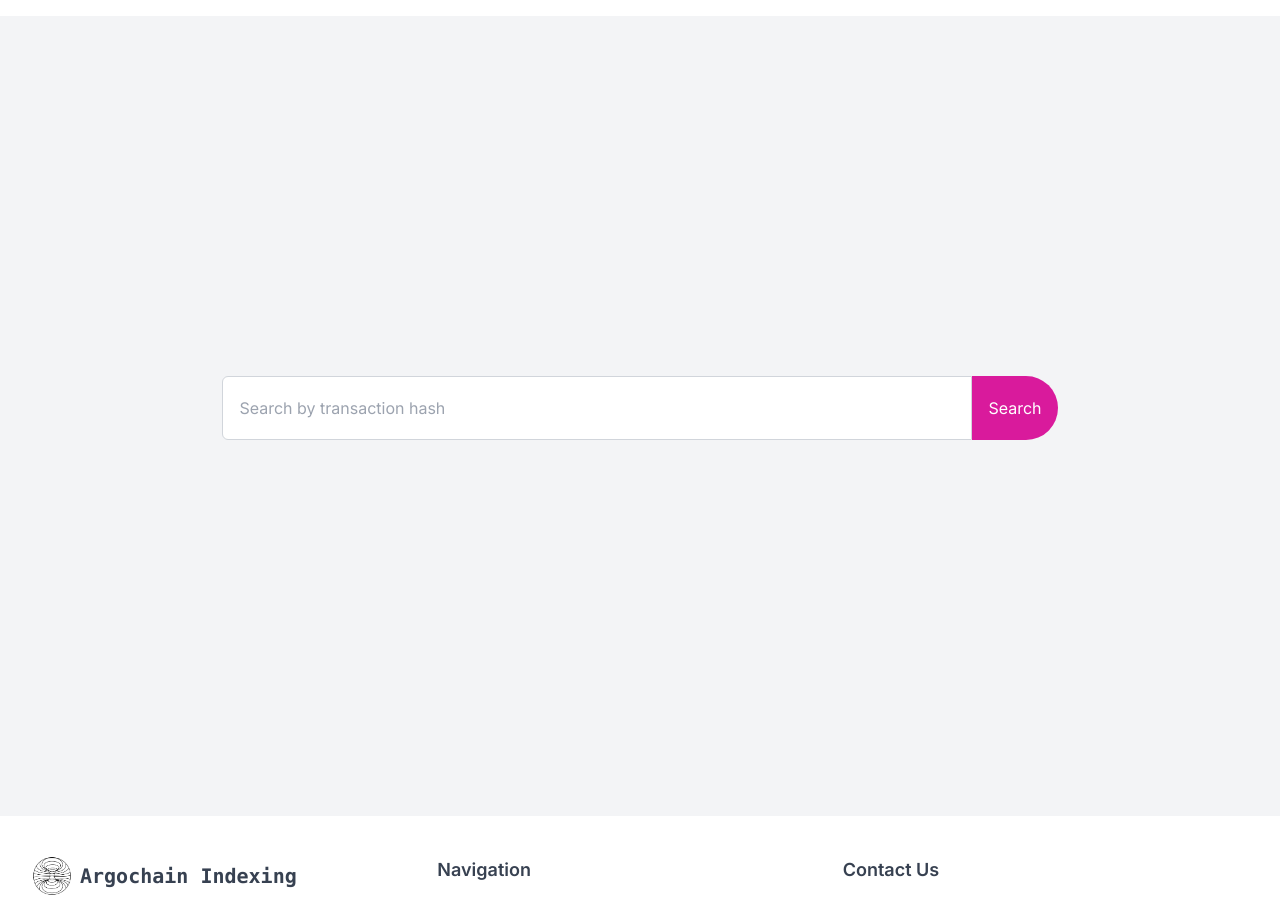
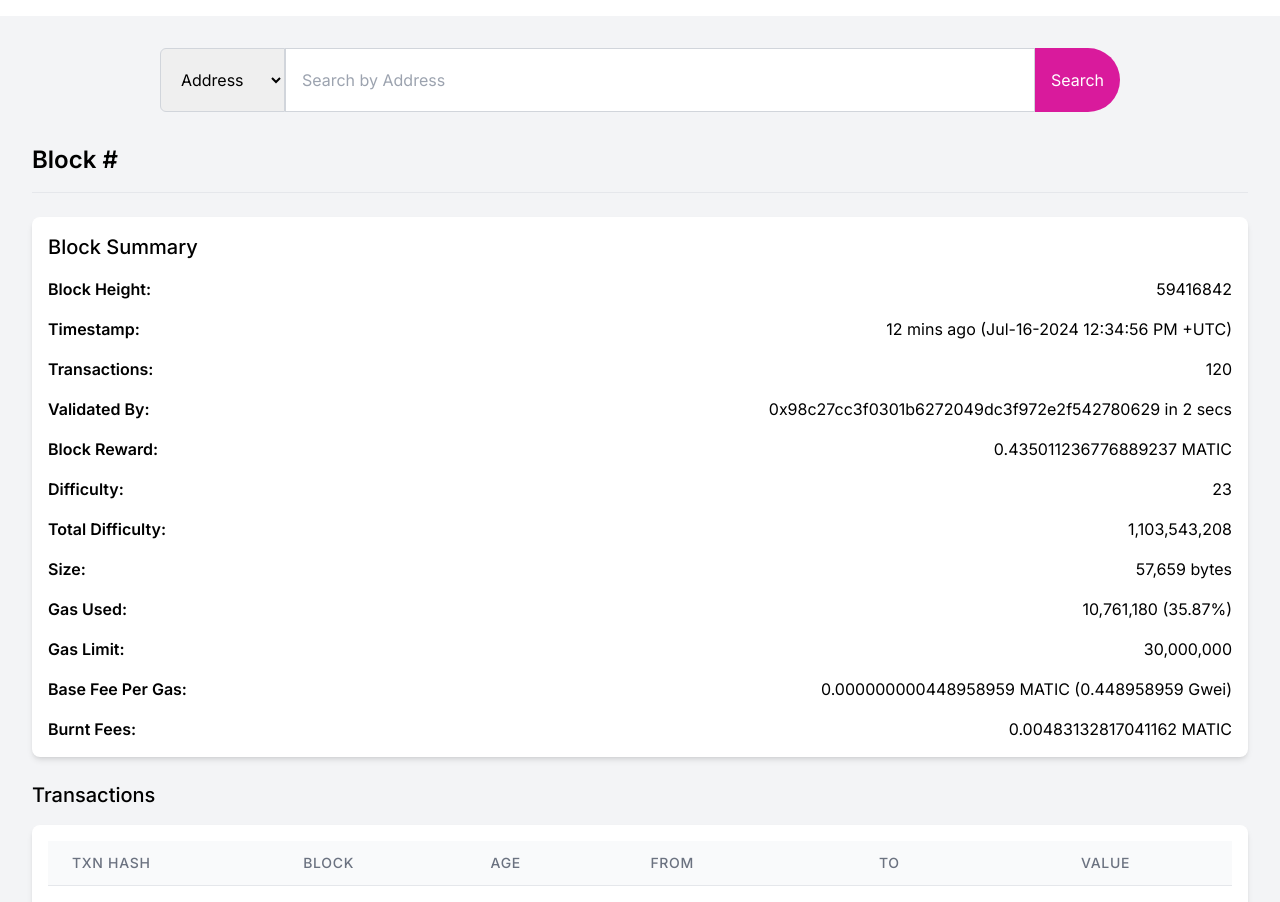
Before and after one commit to nur-devolvedai/Devolved_AI_MEXC_Indexing, a Next.js app in the folder frontend/: page / in a window 1280 px wide. Shown: the part 80-982 px from the top of the page. Built offline with nearby package versions, Linux system fonts and the light colour scheme.

Commit message:
search filter section added

```diff
--- /dev/null
+++ b/frontend/src/app/components/BlockDetails copy 2.tsx
@@ -0,0 +1,142 @@
+"use client"
+
+import React, { useState } from 'react';
+import { useRouter } from 'next/navigation';
+
+const BlockDetails = ({ blockId }: any) => {
+  const [searchQuery, setSearchQuery] = useState('');
+  const router = useRouter();
+
+  const handleSearch = (e: React.FormEvent) => {
+    e.preventDefault();
+    if (searchQuery) {
+      router.push(`/search?query=${searchQuery}`);
+    }
+  };
+
+  return (
+    <div className="container mx-auto p-4 sm:p-6 lg:p-8">
+
+      {/* Centered Search Section */}
+      <div className="flex justify-center items-center mb-4">
+        <form onSubmit={handleSearch} className="w-full sm:w-auto flex items-center justify-center">
+          <input
+            type="text"
+            value={searchQuery}
+            onChange={(e) => setSearchQuery(e.target.value)}
+            placeholder="Search by Address / Txn Hash / Block / Token"
+            className="w-full lg:w-[750px] px-4 py-2 border border-gray-300 rounded-l-md h-16 focus:outline-none focus:ring-1 focus:ring-[#D91A9C]"
+          />
+          <button type="submit" className="px-4 py-2 h-16 bg-[#D91A9C] text-white rounded-r-full hover:bg-[#e332ab]">
+            Search
+          </button>
+        </form>
+      </div>
+      <div className="flex flex-col sm:flex-row justify-between items-center py-4 border-b">
+        <div className="w-full sm:w-auto flex items-center mb-4 sm:mb-0">
+          <h1 className="text-xl sm:text-2xl font-semibold">Block #{blockId}</h1>
+        </div>
+
+      </div>
+
+      {/* Block Details */}
+      <div className="mt-6">
+        <div className="bg-white shadow-md rounded-lg p-4">
+          <h2 className="text-lg sm:text-xl font-medium mb-4">Block Summary</h2>
+          <div className="grid grid-cols-1 md:grid-cols-1 gap-4">
+            <div className="flex justify-between">
+              <span className="font-semibold">Block Height:</span>
+              <span>59416842</span>
+            </div>
+            <div className="flex justify-between">
+              <span className="font-semibold">Timestamp:</span>
+              <span>12 mins ago (Jul-16-2024 12:34:56 PM +UTC)</span>
+            </div>
+            <div className="flex justify-between">
+              <span className="font-semibold">Transactions:</span>
+              <span>120</span>
+            </div>
+            <div className="flex justify-between">
+              <span className="font-semibold">Validated By:</span>
+              <span className='  overflow-x-auto '>0x98c27cc3f0301b6272049dc3f972e2f542780629  in 2 secs</span>
+            </div>
+            <div className="flex justify-between">
+              <span className="font-semibold">Block Reward:</span>
+              <span>0.435011236776889237 MATIC</span>
+            </div>
+            <div className="flex justify-between">
+              <span className="font-semibold">Difficulty:</span>
+              <span>23</span>
+            </div>
+            <div className="flex justify-between">
+              <span className="font-semibold">Total Difficulty:</span>
+              <span>1,103,543,208</span>
+            </div>
+            <div className="flex justify-between">
+              <span className="font-semibold">Size:</span>
+              <span>57,659 bytes</span>
+            </div>
+            <div className="flex justify-between">
+              <span className="font-semibold">Gas Used:</span>
+              <span>10,761,180(35.87%)</span>
+            </div>
+            <div className="flex justify-between">
+              <span className="font-semibold">Gas Limit:</span>
+              <span>30,000,000</span>
+            </div>
+            <div className="flex justify-between">
+              <span className="font-semibold">Base Fee Per Gas:</span>
+              <span>0.000000000448958959 MATIC (0.448958959 Gwei)</span>
+            </div>
+            <div className="flex justify-between">
+              <span className="font-semibold">Burnt Fees:</span>
+              <span>0.00483132817041162 MATIC</span>
+            </div>
+          </div>
+        </div>
+
+        <div className="mt-6">
+          <h2 className="text-lg sm:text-xl font-medium mb-4">Transactions</h2>
+          <div className="bg-white shadow-md rounded-lg p-4 overflow-x-auto">
+            <table className="min-w-full divide-y divide-gray-200">
+              <thead>
+                <tr>
+                  <th className="px-4 py-2 sm:px-6 sm:py-3 bg-gray-50 text-left text-xs sm:text-sm font-medium text-gray-500 uppercase tracking-wider">Txn Hash</th>
+                  <th className="px-4 py-2 sm:px-6 sm:py-3 bg-gray-50 text-left text-xs sm:text-sm font-medium text-gray-500 uppercase tracking-wider">Block</th>
+                  <th className="px-4 py-2 sm:px-6 sm:py-3 bg-gray-50 text-left text-xs sm:text-sm font-medium text-gray-500 uppercase tracking-wider">Age</th>
+                  <th className="px-4 py-2 sm:px-6 sm:py-3 bg-gray-50 text-left text-xs sm:text-sm font-medium text-gray-500 uppercase tracking-wider">From</th>
+                  <th className="px-4 py-2 sm:px-6 sm:py-3 bg-gray-50 text-left text-xs sm:text-sm font-medium text-gray-500 uppercase tracking-wider">To</th>
+                  <th className="px-4 py-2 sm:px-6 sm:py-3 bg-gray-50 text-left text-xs sm:text-sm font-medium text-gray-500 uppercase tracking-wider">Value</th>
+                </tr>
+              </thead>
+              <tbody className="bg-white divide-y divide-gray-200">
+                <tr>
+                  <td className="px-4 py-2 sm:px-6 sm:py-4 whitespace-nowrap text-xs sm:text-sm text-gray-500">0x1234...abcd</td>
+                  <td className="px-4 py-2 sm:px-6 sm:py-4 whitespace-nowrap text-xs sm:text-sm text-gray-500">59416842</td>
+                  <td className="px-4 py-2 sm:px-6 sm:py-4 whitespace-nowrap text-xs sm:text-sm text-gray-500">12 mins</td>
+                  <td className="px-4 py-2 sm:px-6 sm:py-4 whitespace-nowrap text-xs sm:text-sm text-gray-500">0x5678...efgh</td>
+                  <td className="px-4 py-2 sm:px-6 sm:py-4 whitespace-nowrap text-xs sm:text-sm text-gray-500">0x9101...ijkl</td>
+                  <td className="px-4 py-2 sm:px-6 sm:py-4 whitespace-nowrap text-xs sm:text-sm text-gray-500">1.23 ETH</td>
+                </tr>
+                {/* More rows */}
+              </tbody>
+            </table>
+          </div>
+        </div>
+      </div>
+    </div>
+  );
+};
+
+export async function getServerSideProps(context: { params: { blockId: any; }; }) {
+  const { blockId } = context.params;
+  // Fetch block data using blockId
+
+  return {
+    props: {
+      blockId,
+    },
+  };
+}
+
+export default BlockDetails;
--- a/frontend/src/app/components/BlockDetails.tsx
+++ b/frontend/src/app/components/BlockDetails.tsx
@@ -14,29 +14,40 @@ const BlockDetails = ({ blockId }: any) => {
     }
   };
 
+  const [filter, setFilter] = useState('address');
+
   return (
     <div className="container mx-auto p-4 sm:p-6 lg:p-8">
-
     {/* Centered Search Section */}
     <div className="flex justify-center items-center mb-4">
       <form onSubmit={handleSearch} className="w-full sm:w-auto flex items-center justify-center">
+        <select
+          value={filter}
+          onChange={(e) => setFilter(e.target.value)}
+          className="px-4 py-2 border border-gray-300 rounded-l-md h-16 focus:outline-none focus:ring-1 focus:ring-[#D91A9C]"
+        >
+          <option value="address">Address</option>
+          <option value="txnHash">Txn Hash</option>
+          <option value="block">Block</option>
+          <option value="token">Token</option>
+        </select>
         <input
           type="text"
           value={searchQuery}
           onChange={(e) => setSearchQuery(e.target.value)}
-            placeholder="Search by Address / Txn Hash / Block / Token"
-            className="w-full lg:w-[750px] px-4 py-2 border border-gray-300 rounded-l-md h-16 focus:outline-none focus:ring-1 focus:ring-[#D91A9C]"
+          placeholder={`Search by ${filter.charAt(0).toUpperCase() + filter.slice(1)}`}
+          className="w-full lg:w-[750px] px-4 py-2 border border-gray-300 h-16 focus:outline-none focus:ring-1 focus:ring-[#D91A9C]"
         />
         <button type="submit" className="px-4 py-2 h-16 bg-[#D91A9C] text-white rounded-r-full hover:bg-[#e332ab]">
           Search
         </button>
       </form>
     </div>
+
     <div className="flex flex-col sm:flex-row justify-between items-center py-4 border-b">
       <div className="w-full sm:w-auto flex items-center mb-4 sm:mb-0">
         <h1 className="text-xl sm:text-2xl font-semibold">Block #{blockId}</h1>
       </div>
-
     </div>
 
     {/* Block Details */}
@@ -58,7 +69,7 @@ const BlockDetails = ({ blockId }: any) => {
           </div>
           <div className="flex justify-between">
             <span className="font-semibold">Validated By:</span>
-              <span className='  overflow-x-auto '>0x98c27cc3f0301b6272049dc3f972e2f542780629  in 2 secs</span>
+            <span className='overflow-x-auto'>0x98c27cc3f0301b6272049dc3f972e2f542780629 in 2 secs</span>
           </div>
           <div className="flex justify-between">
             <span className="font-semibold">Block Reward:</span>
@@ -78,7 +89,7 @@ const BlockDetails = ({ blockId }: any) => {
           </div>
           <div className="flex justify-between">
             <span className="font-semibold">Gas Used:</span>
-              <span>10,761,180(35.87%)</span>
+            <span>10,761,180 (35.87%)</span>
           </div>
           <div className="flex justify-between">
             <span className="font-semibold">Gas Limit:</span>
--- a/frontend/src/app/page.tsx
+++ b/frontend/src/app/page.tsx
@@ -1,3 +1,4 @@
+import BlockDetails from './components/BlockDetails';
 import './globals.css'
 import TransactionDetails from '@/app/components/TransactionDetails';
 
@@ -5,7 +6,8 @@ export default function Home() {
   return (
     <div>
       <main className="flex justify-center items-center min-h-screen bg-gray-100">
-        <TransactionDetails/>
+        {/* <TransactionDetails/> */}
+        <BlockDetails/>
       </main>
     </div>
   );
```
Lines whose indentation alone changed are shown as unchanged.
